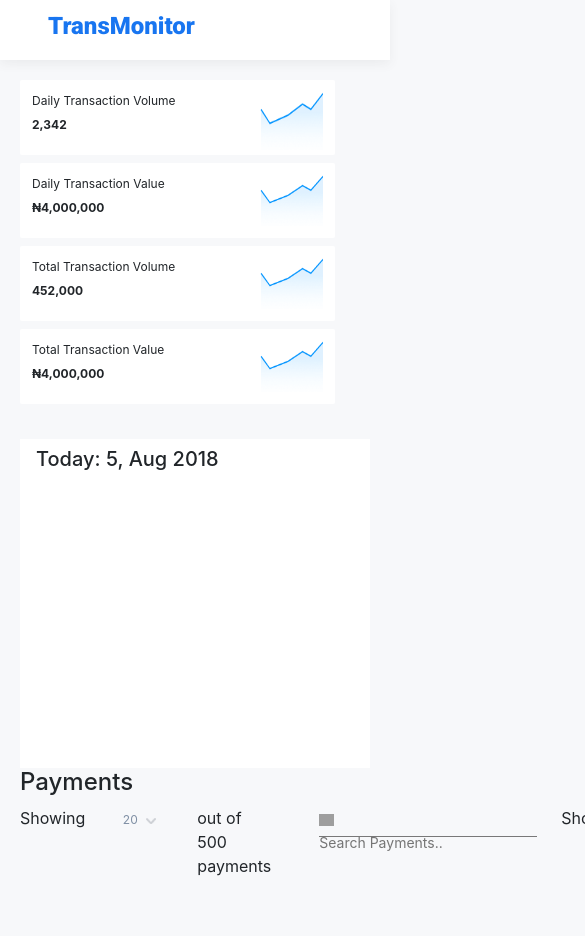
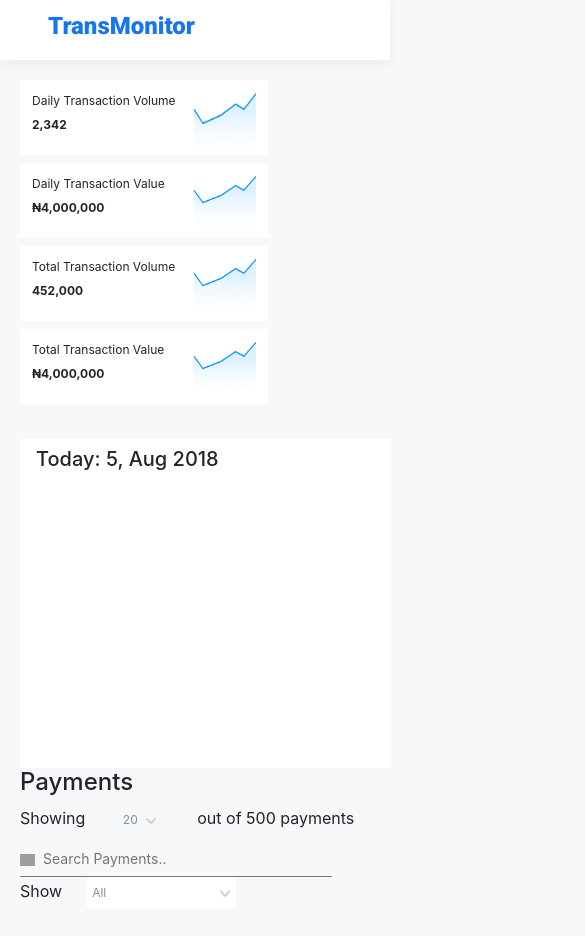
Before and after one commit to wisdomosara/mint, a React (Create React App) app: page / in a window 390 px wide. Shown: the top 936 px of the page, 585 px wide, since content can reach past the window. Before the commit the page ends 914 px from the top, so only its background shows below. Built offline with nearby package versions, Linux system fonts and the light colour scheme; grey boxes are pictures that could not be loaded.

Commit message:
finished the payment intro

```diff
--- a/src/App.css
+++ b/src/App.css
@@ -108,8 +108,6 @@ body{
 
 .highlight{
   margin-bottom: 27px;
-  width: 100%;
-  max-width:100%;
 }
 .highlight-item{
   width: 248px;
@@ -122,18 +120,19 @@ body{
   font-size: 12px
 }
 .body{
-  width: calc(100% -280px);
+  width: calc(100% - 280px);
   padding:20px;
-  max-width: calc(100% -280px);
+  max-width: calc(100% - 280px);
 }
 .figures{
   margin-top: -10px
 }
 .charts{
-  height: 329px;
+  overflow: scroll;
   width: 100%;
-  max-width: 100%;
-  overflow-x: scroll;
+  height: 329px ;
+  overflow-y:hidden;
+  overflow-x: auto;
 }
 .charts-left{
   min-width:689px;
@@ -250,7 +249,7 @@ progress[value]::-webkit-progress-value {
 .search-payments {
   height: 20px;
   padding-bottom: 30px !important;
-  width: 300px !important;
+  width: 25vw !important;
   border-bottom: 0.5px solid #787878;
 }
 .search-payments input{
@@ -293,31 +292,47 @@ progress[value]::-webkit-progress-value {
   width: 150px;
   position: relative;
 }
-.payments{
+.filter-row{
   width: 100%;
   max-width: 100%;
-  overflow-x: scroll;
+}
+.payment{
+  width: 100%;
+  max-width: 100%;
 }
 @media only screen and (max-width: 579px) {
   .highlight-item {
-    width: 100% !important;
+    min-width: 100% !important;
   }
   .body{
-    width: 100% !important;
+    min-width: 100% !important;
   }
   .highlight{
     flex-direction: column;
     max-width: 100vw;
     width: 90% !important
   }
-  .charts{
-    max-width: 100vw;
+  .charts {
+    width: 90vw !important
+  }
+  .charts-left{
+    width:100vw
   }
   .header-right{
     display: none;
   }
-  .payments{
-    max-width: 100vw;
+  .filter-row{
+    max-width: 100% !important;
+    width: 100% !important;
+  }
+  .search-payments {
+    height: 20px;
+    padding-bottom: 30px !important;
+    width: 80vw !important;
+    border-bottom: 0.5px solid #787878;
+  }
+  .filter-row .out{
+    margin-right:30px !important
   }
   .searchbox{
     display: none
@@ -332,8 +347,15 @@ progress[value]::-webkit-progress-value {
   .sidebar{
     display: none
   }
-  .charts-left{
-    width: 500px;
+  .highlight-item {
+    min-width: 240px !important;
+  }
+  .highlight{
+    min-width:90vw !important;
+  }
+  .charts{
+    min-width: 95vw !important;
+
   }
   .searchbox{
     display: none
@@ -345,16 +367,32 @@ progress[value]::-webkit-progress-value {
   .header-right{
     display: none;
   }
+  .filter-row{
+    max-width: 100vw !important;
+    width: 100vw !important;
+  }
+  .search-payments {
+    height: 20px;
+    padding-bottom: 30px !important;
+    border-bottom: 0.5px solid #787878;
+  }
+  .payment{
+    min-width: 100vw !important
+  }
+  .out{
+    margin-right: 30px !important
+  }
 }
 
 @media only screen and (min-width:1366px) {
-
+  .header{
+    padding-right:3% !important
+  }
 }
 @media only screen and (min-width:600px) {
   @media only screen and (max-width:767px) {
     .highlight{
       margin-bottom: 27px;
-      margin-left:20px;
       width: 100%;
   }
 }
--- a/src/components/Body.jsx
+++ b/src/components/Body.jsx
@@ -1,4 +1,17 @@
-import React, { Component } from 'react'
+import React, { Component } from 'react';
+
+
+
+ class Table extends Component {
+    render() {
+        return (
+            <div>
+
+            </div>
+        )
+    }
+}
+
 
 export default class Body extends Component {
     state = {
@@ -126,7 +139,7 @@ export default class Body extends Component {
                 </div>
                 <div className="payment">
                     <h4>Payments</h4>
-                    <div className="filter-row d-flex align-items-baseline">
+                    <div className="filter-row d-flex align-items-baseline flex-wrap">
                         <p className="mr-4">Showing</p>
                         <div className="show-dropdown mr-5">
                             <button className="show-btn" onClick={this.handleshowclick}>{this.state.show}<span className="ml-2"><img src="images/Shape.png" width="10px"></img></span></button>
@@ -135,7 +148,7 @@ export default class Body extends Component {
                                 <li onClick={this.handleshow}>20</li>
                             </ul> : null}
                         </div>
-                        <p className="mr-5">out of 500 payments</p>
+                        <p className="mr-1 out">out of 500 payments</p>
                         <div className="search-payments mr-4">
                             <img src='images/search.png' width="15px" className="mr-2"></img>
                             <input type="search" placeholder="Search Payments.." className="search-input"></input>
```
